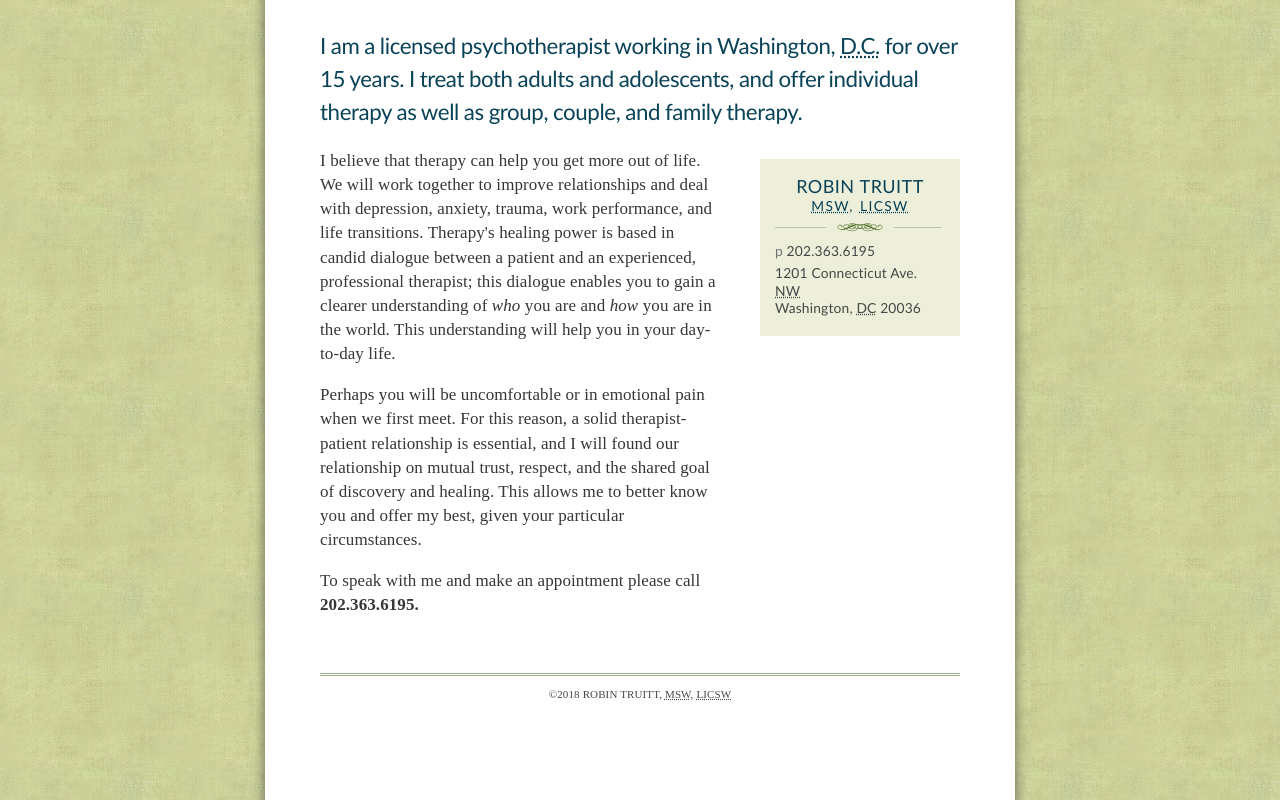
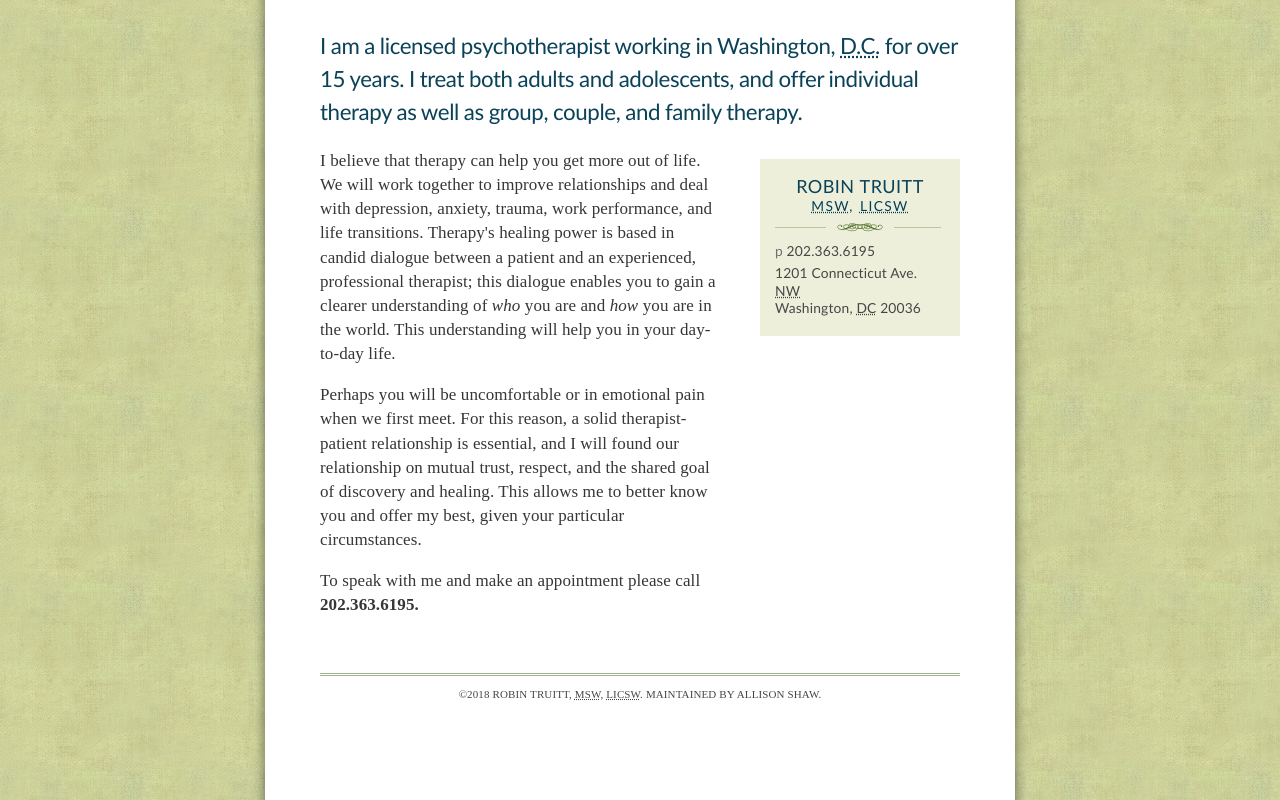
Before and after one commit to robintruitt/robin-truitt-website, a plain HTML site: page index.html in a window 1280 px wide. Shown: the part 178-978 px from the top of the page. Drawn offline with Linux system fonts and the light colour scheme.

Commit message:
Added easy to track change

```diff
--- a/index.html
+++ b/index.html
@@ -61,7 +61,7 @@
 
     <div class="footer">
 	    <p class="copyright">
-	    &copy;<script type="text/javascript">  document.write(new Date().getFullYear()); </script> Robin Truitt, <abbr title="Masters in Social Work">MSW</abbr>, <abbr title="Licensed Social Worker">LICSW</abbr></p>
+	    &copy;<script type="text/javascript">  document.write(new Date().getFullYear()); </script> Robin Truitt, <abbr title="Masters in Social Work">MSW</abbr>, <abbr title="Licensed Social Worker">LICSW</abbr>. Maintained by Allison Shaw.</p>
     </div>
 
 </div>
```
